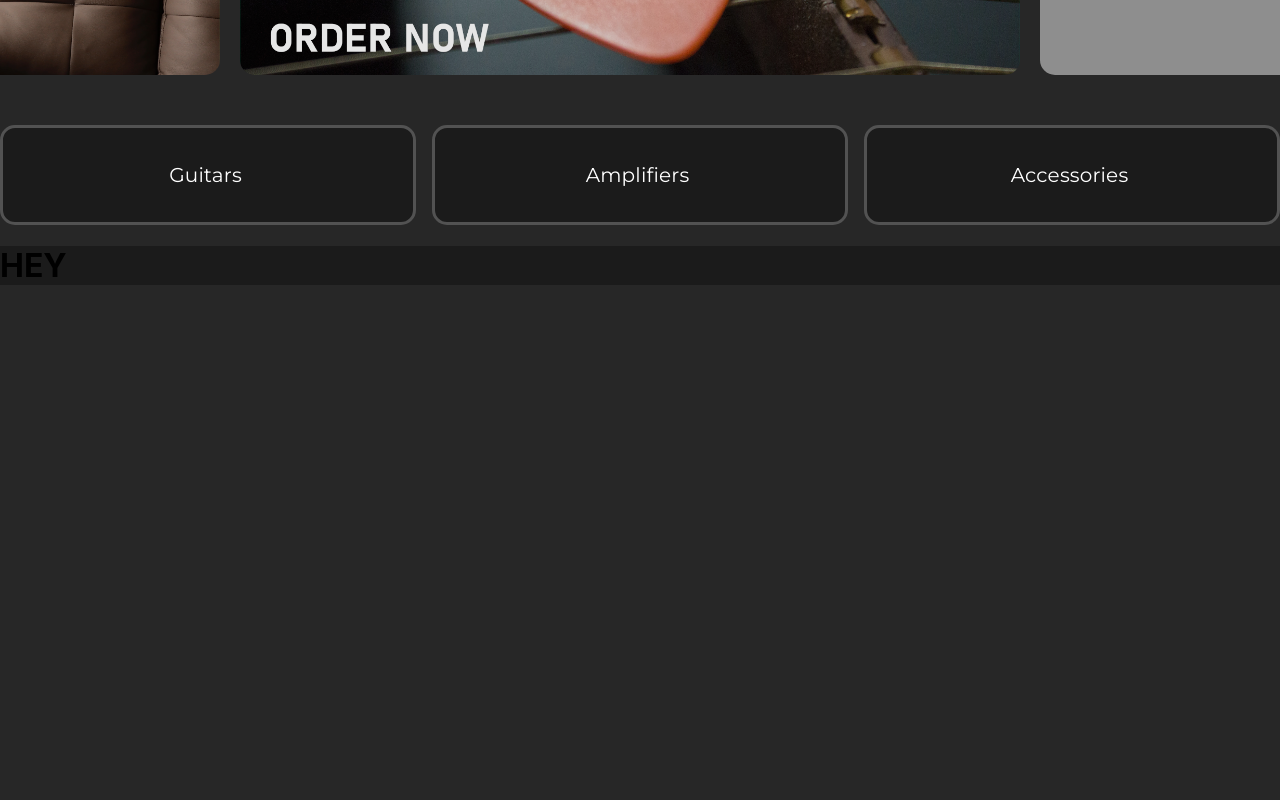
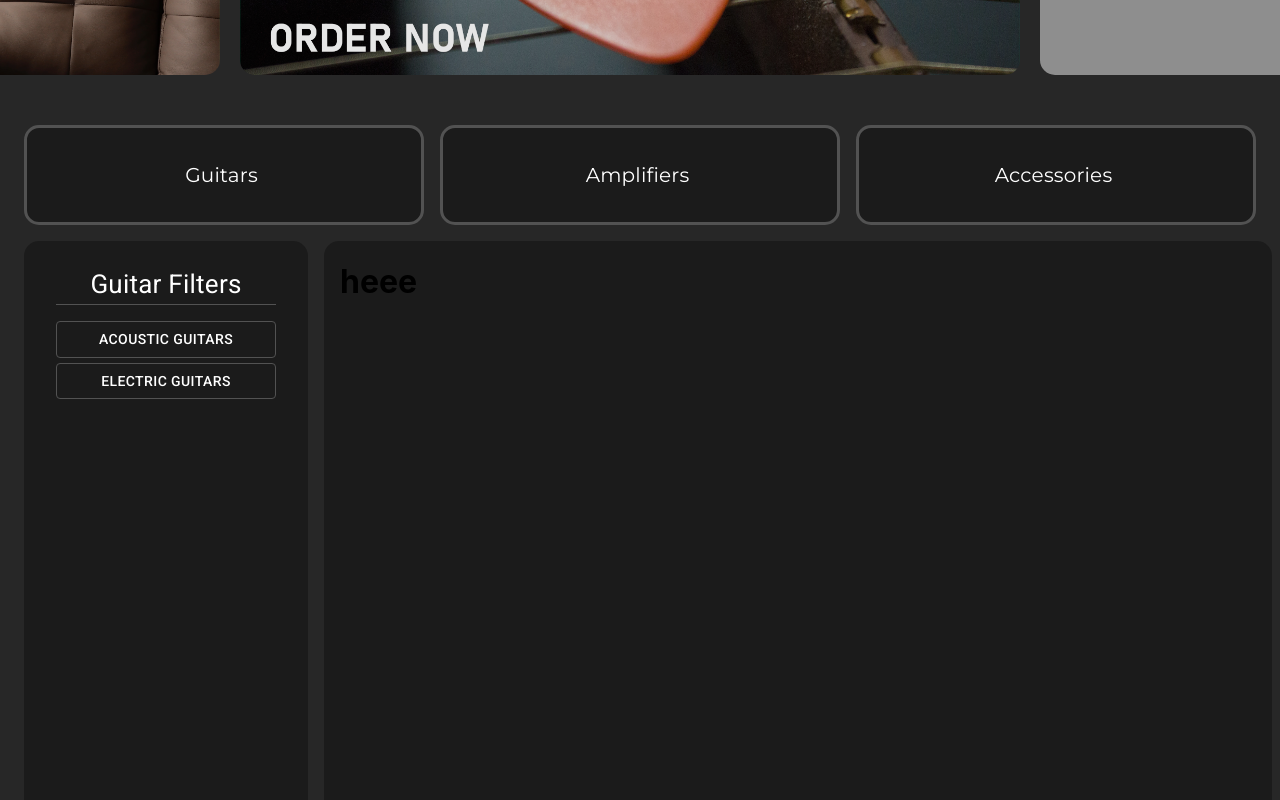
Before and after one commit to bylski/guitarreact-remastered, a React (Create React App) app: page / in a window 1280 px wide. Shown: the part 360-1160 px from the top of the page. Built offline with nearby package versions, Linux system fonts and the light colour scheme; grey boxes are pictures that could not be loaded.

Commit message:
Create base for FilterMenu, create SwitchButton component

```diff
--- /dev/null
+++ b/src/components/ProductsDisplay.tsx/FiltersMenu.tsx
@@ -0,0 +1,37 @@
+import React from "react";
+import { Stack, Box } from "@mui/system";
+import { Typography } from "@mui/material";
+import { useTheme } from "@mui/material/styles";
+import SwitchButton from "../UI/SwitchButton";
+
+const FiltersMenu: React.FC = (props) => {
+  const theme = useTheme();
+  const { palette, typography } = theme;
+
+  return (
+    <Stack
+      width="100%"
+      minHeight={"800px"}
+      py={"1.5rem"}
+      px={"2rem"}
+      bgcolor={palette.secondary.dark}
+      borderRadius={"15px"}
+    >
+      <Box mb="1rem" borderBottom={"1px solid"} borderColor={ palette.secondary.light }>
+        <Typography
+          sx={{ flexGrow: 1 }}
+          color={palette.secondary.contrastText}
+          fontFamily={typography.h2.fontFamily}
+          fontSize="26px"
+          fontWeight="400"
+          textAlign={"center"}
+        >
+          Guitar Filters
+        </Typography>
+      </Box>
+      <SwitchButton buttons={[{text: "Acoustic Guitars"}, {text: "Electric Guitars"}]} preActivate={{ buttonText: "Electric" }}/>
+    </Stack>
+  );
+};
+
+export default FiltersMenu;
--- /dev/null
+++ b/src/components/ProductsDisplay.tsx/Products.tsx
@@ -0,0 +1,9 @@
+import React from "react";
+
+const Products: React.FC = (props) => {
+    return (
+        <h1>heee</h1>
+    )
+}
+
+export default Products;
--- a/src/components/ProductsDisplay.tsx/ProductsDisplay.tsx
+++ b/src/components/ProductsDisplay.tsx/ProductsDisplay.tsx
@@ -1,15 +1,22 @@
 import React from "react";
-import { Container } from "@mui/system";
+import Grid2 from "@mui/material/Unstable_Grid2";
 import { useTheme } from "@mui/material/styles";
+import FiltersMenu from "./FiltersMenu";
+import Products from "./Products";
 
 const ProductsDisplay: React.FC = (props) => {
   const theme = useTheme();
   const { palette } = theme;
 
   return (
-    <Container maxWidth={false} disableGutters={true} sx={{backgroundColor: palette.secondary.dark}}>
-      <h1>HEY</h1>
-    </Container>
+      <Grid2 container sx={{marginTop: "1rem"}} columnSpacing={4}>
+        <Grid2 display="flex" justifyContent="flex-start" xs={3}>
+          <FiltersMenu/>
+        </Grid2>
+        <Grid2 display="flex" justifyContent="flex-start" xs={9} bgcolor={palette.secondary.dark} borderRadius={"15px"}>
+          <Products/>
+        </Grid2>
+      </Grid2>
   );
 };
 
--- /dev/null
+++ b/src/components/UI/SwitchButton.tsx
@@ -0,0 +1,64 @@
+import { useTheme } from "@mui/material/styles";
+import { Button, ButtonBase, SxProps } from "@mui/material";
+import React, { Fragment, useState } from "react";
+
+const SwitchButton: React.FC<{
+  buttons: { text: string; additionalSx?: SxProps }[];
+  preActivate?: { buttonText: string };
+}> = (props) => {
+  const theme = useTheme();
+  const { palette } = theme;
+
+  const [activeButton, setActiveButton] = useState(props.preActivate?.buttonText.toUpperCase() || "");
+
+  // Diffrentiate between active buttons with innerText of the button
+  const buttonSelectHandler = (e: React.MouseEvent<HTMLButtonElement>) => {
+    const target = e.currentTarget as HTMLButtonElement;
+    console.log(target.innerText)
+    setActiveButton(target.innerText.toUpperCase());
+  };
+
+  const commonSx: SxProps = {
+    borderColor: palette.secondary.light,
+    color: palette.secondary.contrastText,
+    transition: "0.2s ease",
+    "&:hover": {
+      color: palette.primary.main,
+    },
+  };
+
+  const activeSx: SxProps = {
+    ...commonSx,
+    color: `${palette.primary.contrastText} !important`,
+    backgroundColor: `${palette.primary.dark} !important`,
+    borderColor: palette.primary.main,
+  };
+
+  const buttonsToRender = props.buttons.map((button, i) => {
+    let marginBottom = "5px";
+    if (i === props.buttons.length - 1) {
+      marginBottom = "0px";
+    }
+
+    let active = false;
+    if (activeButton === button.text.toUpperCase()) {
+        active = true;
+    }
+
+    const sxToUse = active ? activeSx : commonSx;
+    return (
+      <Button
+        onClick={buttonSelectHandler}
+        sx={{ ...sxToUse, ...button.additionalSx, marginBottom }}
+        variant="outlined"
+        key={`SwitchButton${i}`}
+      >
+        {button.text}
+      </Button>
+    );
+  });
+
+  return <Fragment>{buttonsToRender}</Fragment>;
+};
+
+export default SwitchButton;
--- a/src/pages/HomePage.tsx
+++ b/src/pages/HomePage.tsx
@@ -28,7 +28,7 @@ const HomePage: React.FC = () => {
       disableGutters={true}
     >
       <SalesCarousel />
-      <Container id={"pageContent"} disableGutters={true} maxWidth={false} sx={{maxWidth: "1800px"}}>
+      <Container id={"pageContent"} disableGutters={true} maxWidth={false} sx={{maxWidth: "1800px", paddingInline: "24px"}}>
         <CategorySelector/>
         <ProductsDisplay/>
       </Container>
```
